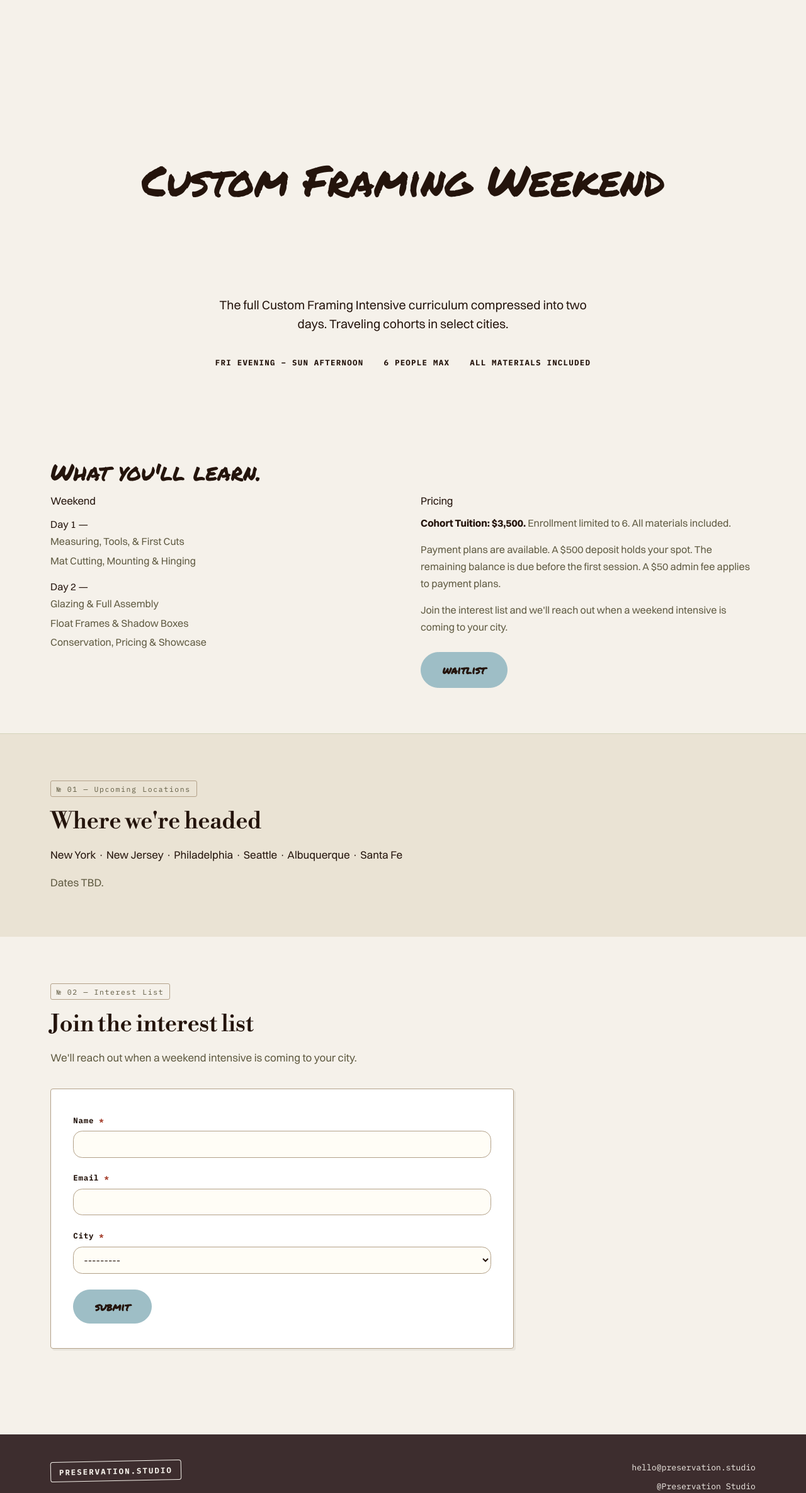
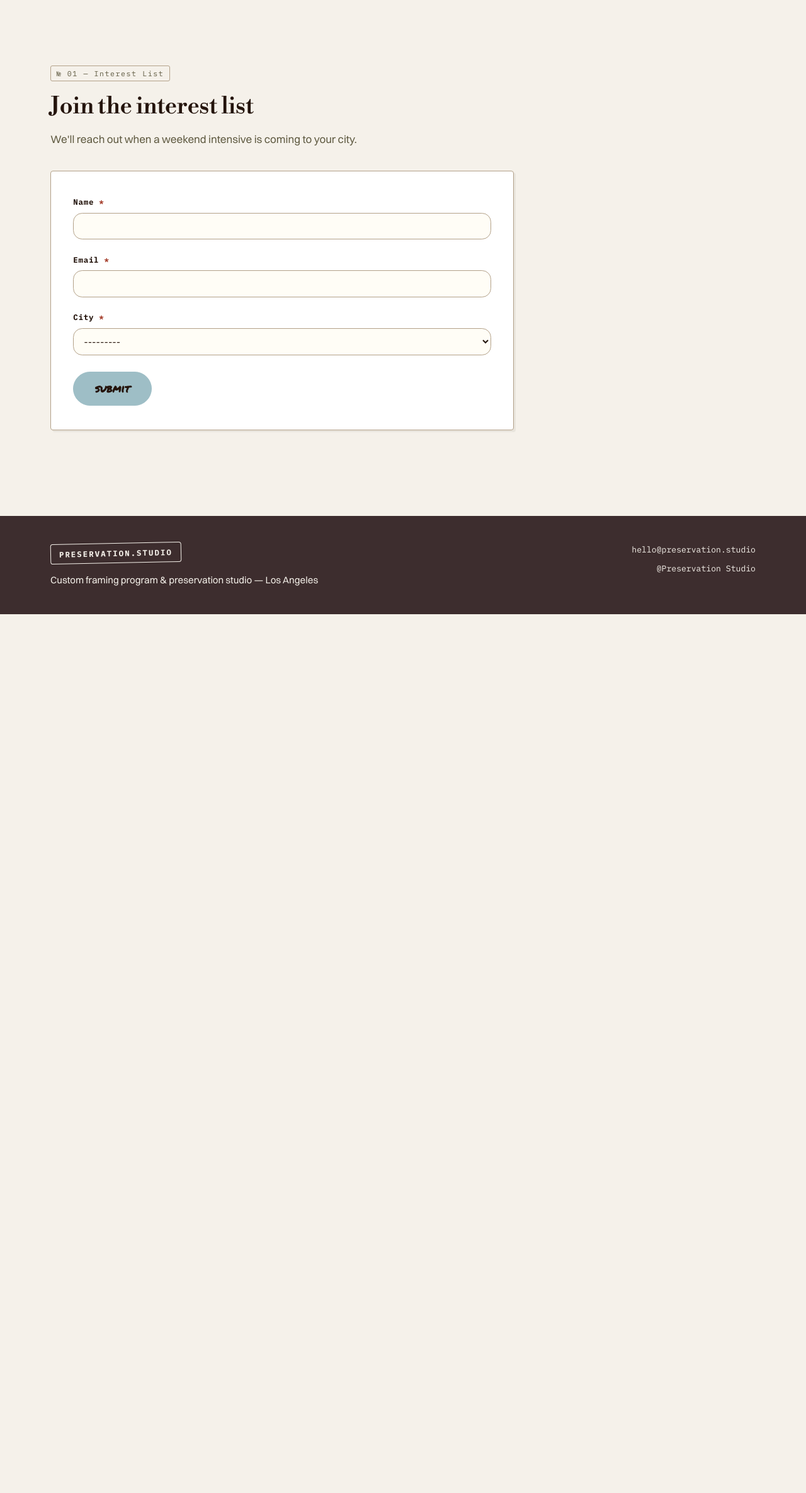
Before and after one commit to Jdrexx/preservationstudio, a Django app: page /weekend/ in a window 1280 px wide. Shown: the part 55-2425 px from the top of the page at 63% size. After the commit the page ends 1030 px from the top, so only its background shows below. Run offline with Django 5.2, Linux system fonts and the light colour scheme.

Commit message:
feat(weekend): strip the page down to the interest list
Everything above 'Join the interest list' goes: the poster title,
the What you'll learn schedule/pricing, and the Upcoming Locations
band. The page is now just the interest form (still deep-linkable
at /weekend/#interest); the section number renumbers to № 01.

```diff
--- a/studio/templates/studio/weekend.html
+++ b/studio/templates/studio/weekend.html
@@ -3,74 +3,9 @@
 {% block meta_description %}The full Custom Framing Intensive curriculum compressed into two days. Traveling cohorts in select cities. Friday evening through Sunday afternoon. $3,500, all materials included.{% endblock %}
 {% block content %}
 
-{% comment %}
-01 — Poster title. The Weekend mockup is almost entirely whitespace: the name,
-then a wide gap, then the two columns.
-{% endcomment %}
-<section class="section">
-  <div class="container">
-    <div class="poster">
-      <h1>Custom Framing Weekend</h1>
-    </div>
-    <p class="lede" style="max-width:52ch;margin-inline:auto;text-align:center;">The full Custom Framing Intensive curriculum compressed into two days. Traveling cohorts in select cities.</p>
-    <div class="hero-meta" style="justify-content:center;">
-      <span><b>Fri evening – Sun afternoon</b></span>
-      <span><b>6 people max</b></span>
-      <span><b>All materials included</b></span>
-    </div>
-  </div>
-</section>
-
-{# 02 — What you'll learn: schedule left, pricing right (the mockup's split). #}
-<section class="section">
-  <div class="container">
-    <h2 class="script-head" style="font-size:clamp(1.6rem,3vw,2.3rem);">What you'll learn.</h2>
-
-    <div class="two-col-foot">
-      <div>
-        <h3>Weekend</h3>
-        <dl class="day-list">
-          <dt>Day 1 —</dt>
-          <dd>Measuring, Tools, &amp; First Cuts</dd>
-          <dd>Mat Cutting, Mounting &amp; Hinging</dd>
-          <dt>Day 2 —</dt>
-          <dd>Glazing &amp; Full Assembly</dd>
-          <dd>Float Frames &amp; Shadow Boxes</dd>
-          <dd>Conservation, Pricing &amp; Showcase</dd>
-        </dl>
-      </div>
-
-      <div>
-        <h3>Pricing</h3>
-        <p class="pricing-note">
-          <strong>Cohort Tuition: $3,500.</strong> Enrollment limited to 6.
-          All materials included.
-        </p>
-        <p class="pricing-note">Payment plans are available. A $500 deposit holds your spot. The remaining balance is due before the first session. A $50 admin fee applies to payment plans.</p>
-        <p class="pricing-note muted">Join the interest list and we'll reach out when a weekend intensive is coming to your city.</p>
-        <div class="btn-row">
-          <a class="btn btn-cta" href="#interest">waitlist</a>
-        </div>
-      </div>
-    </div>
-  </div>
-</section>
-
-{# 03 — Where we're headed + interest list (form must stay inline). #}
-<section class="section section-alt section-rule">
-  <div class="container">
-    <div class="intro-copy">
-      <span class="section-num">№ 01 — Upcoming Locations</span>
-      <h2>Where we're headed</h2>
-      <p>New York · New Jersey · Philadelphia · Seattle · Albuquerque · Santa Fe</p>
-      <p class="muted">Dates TBD.</p>
-    </div>
-  </div>
-</section>
-
 <section class="section" id="interest">
   <div class="container">
-    <span class="section-num">№ 02 — Interest List</span>
+    <span class="section-num">№ 01 — Interest List</span>
     <h2>Join the interest list</h2>
     <p class="muted" style="max-width:46rem;">We'll reach out when a weekend intensive is coming to your city.</p>
 
```
